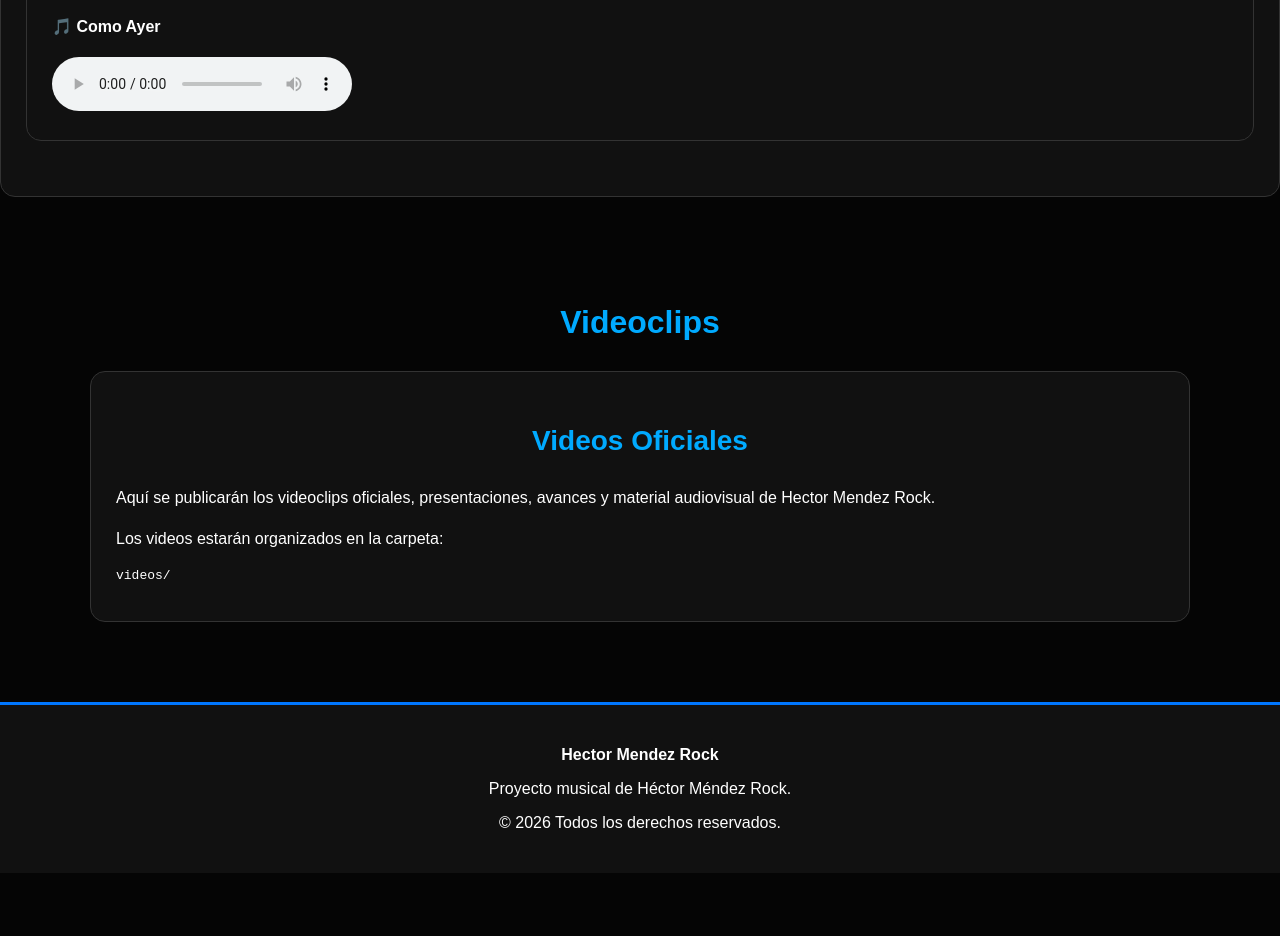
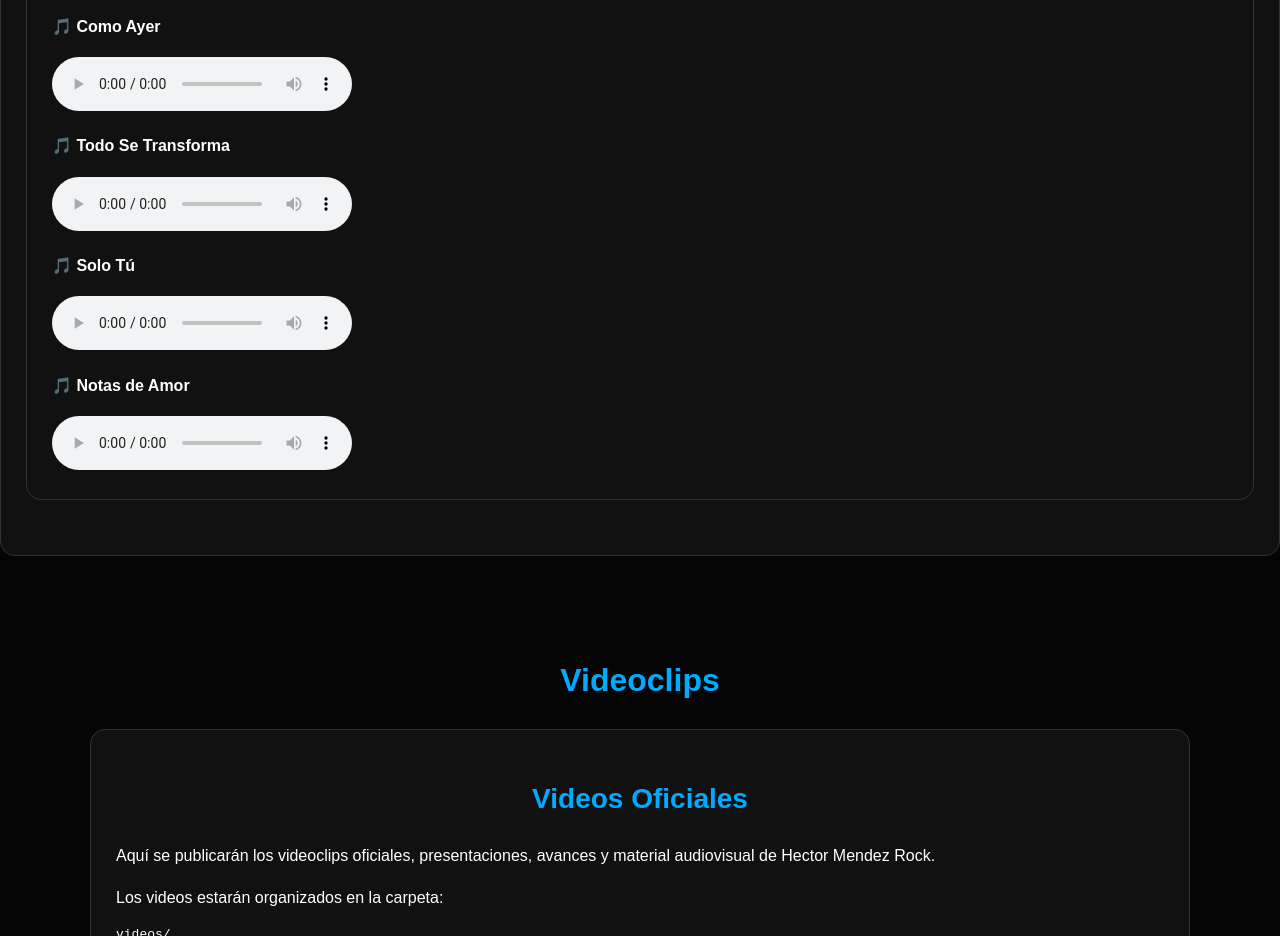
Before and after one commit to hamc852-wq/hector-mendez-rock-music, a plain HTML site: page index.html in a window 1280 px wide. Shown: the part 7000-7936 px from the top of the page. Before the commit the page ends 7873 px from the top, so only its background shows below. Drawn offline with Linux system fonts and the light colour scheme.

Commit message:
Update index.html

```diff
--- a/index.html
+++ b/index.html
@@ -476,6 +476,27 @@ Segundo álbum del proyecto Hector Mendez Rock.
     Tu navegador no soporta el reproductor de audio.
 </audio>
 
+<h4>🎵 Todo Se Transforma</h4>
+
+<audio controls controlsList="nodownload">
+    <source src="musica/el-solitario/5 Todo Se Transforma.mp3" type="audio/mpeg">
+    Tu navegador no soporta el reproductor de audio.
+</audio>
+
+<h4>🎵 Solo Tú</h4>
+
+<audio controls controlsList="nodownload">
+    <source src="musica/el-solitario/6 Solo Tu.mp3" type="audio/mpeg">
+    Tu navegador no soporta el reproductor de audio.
+</audio>
+
+<h4>🎵 Notas de Amor</h4>
+
+<audio controls controlsList="nodownload">
+    <source src="musica/el-solitario/7 Notas de Amor.mp3" type="audio/mpeg">
+    Tu navegador no soporta el reproductor de audio.
+</audio>
+
 
 
 </div>
```
